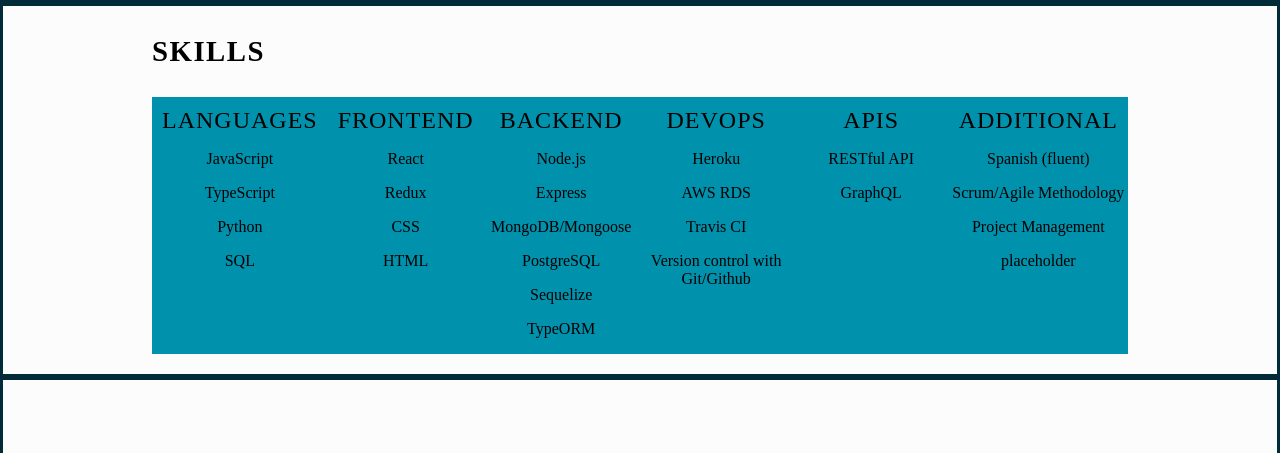
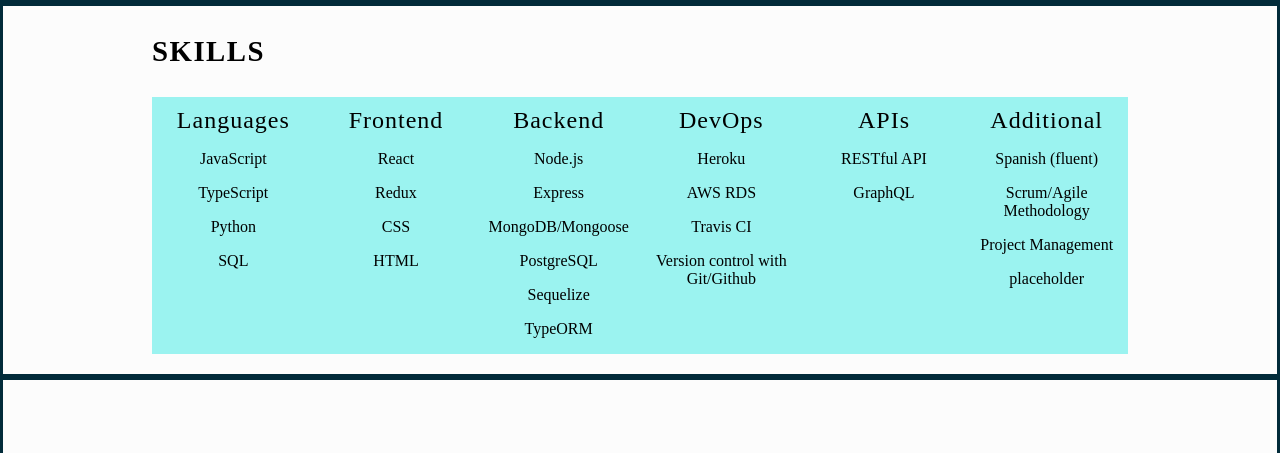
Before and after one commit to elizabetheinstein/Portfolio-Site, a Gatsby site: page / in a window 1280 px wide. Shown: the part 1475-1928 px from the top of the page. Built offline with nearby package versions, Linux system fonts and the light colour scheme; Gatsby itself is replaced by a stand-in of ours.

Commit message:
Made style changes to skills component

```diff
--- a/src/styles/styles.scss
+++ b/src/styles/styles.scss
@@ -235,12 +235,11 @@ header {
         grid-template-columns: repeat(6, 1fr);
         margin-top: 20px;
         margin-bottom: 20px;
-        background-color: $blue;
+        background-color: $celeste;
 
         h4 {
             font-weight: 500;
             text-align: center;
-            text-transform: uppercase;
             font-size: 1.5rem;
             letter-spacing: 1px;
             margin: 10px;
```
